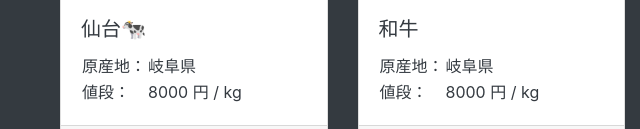
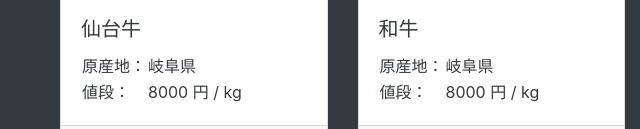
Before and after one commit to torimunenikuoishina/wagyu_price, a plain HTML site: page index.html in a window 1280 px wide. Shown: the part 671-800 px from the top of the page, 0-640 px from the left. Drawn offline with Linux system fonts and the light colour scheme.

```diff
--- a/index.html
+++ b/index.html
@@ -109,7 +109,7 @@
       <a href="#" class="card">
         <img class="card-img-top" src="img/ph_beaf.jpg">
         <div class="card-body">
-          <h5 class="card-title">仙台🐄</h5>
+          <h5 class="card-title">仙台牛</h5>
           <table>
             <tr>
               <td>原産地： </td>
```
